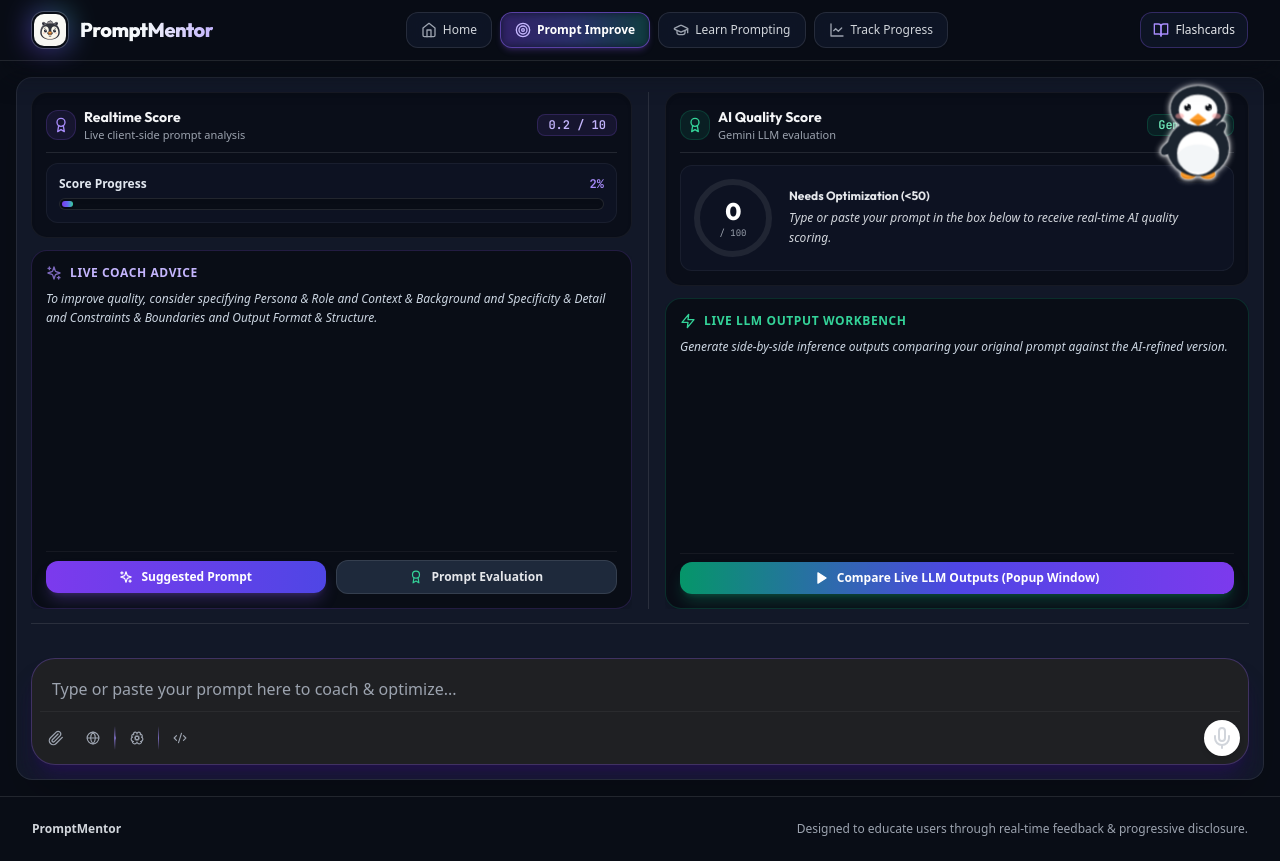
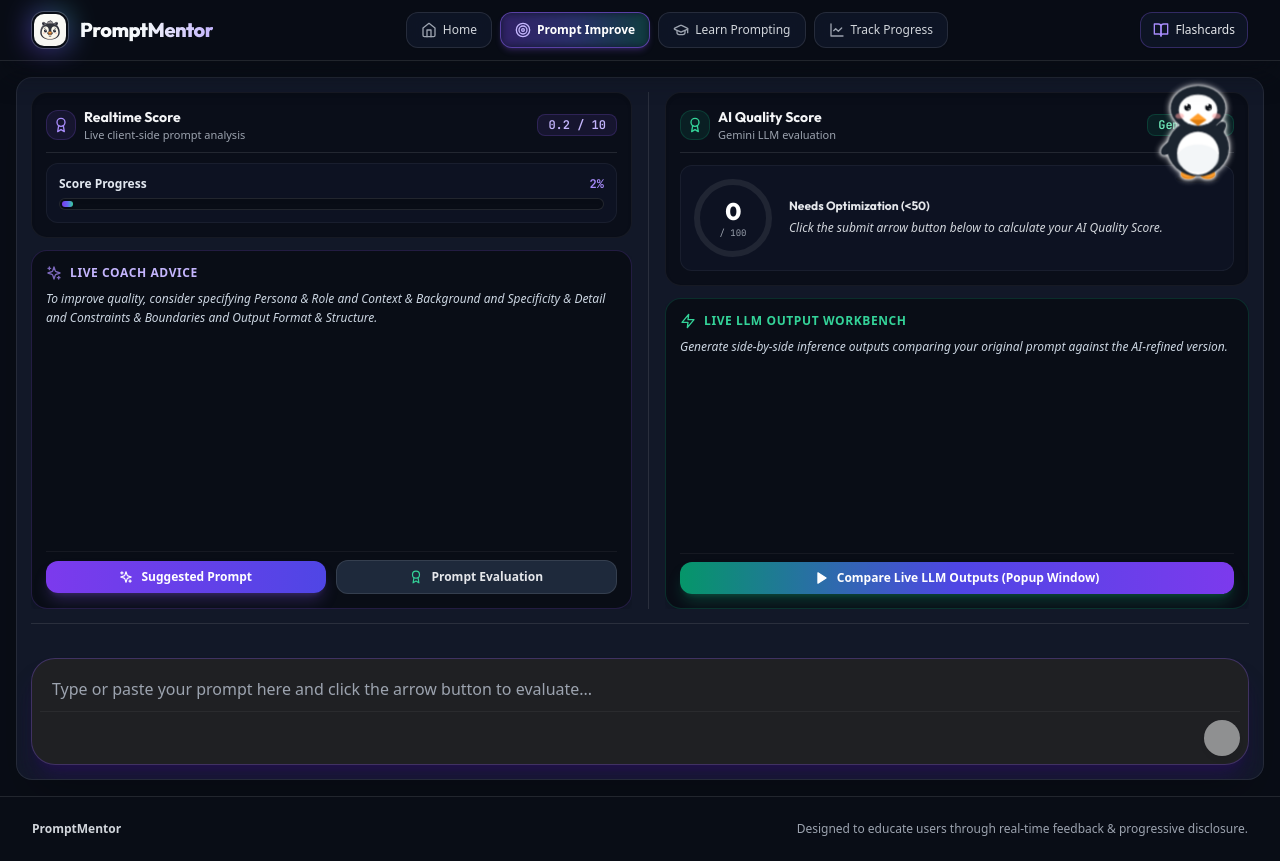
Before and after one commit to sonal428-hub/PromptMentor, a React (Vite) app: page /improve in a window 1280 px wide. Built offline with nearby package versions, Linux system fonts and the light colour scheme.

Commit message:
feat: remove extension icons from prompt box and restrict AI score calculation to explicit user submission only

```diff
--- a/src/components/ScoreRightPanel.jsx
+++ b/src/components/ScoreRightPanel.jsx
@@ -22,9 +22,10 @@
   const [copiedFinal, setCopiedFinal] = useState(false);
   const [penguinMode, setPenguinMode] = useState('idle');
 
-  // Real AI score calculation: force 0 when prompt is empty or blank
+  // Real AI score calculation: ONLY display AI score when explicitly submitted & evaluated
   const isPromptEmpty = !userPrompt || !userPrompt.trim();
-  const displayScore = isPromptEmpty ? 0 : (aiScoreResult?.score ?? (coaxResult?.score || 0));
+  const isSubmitted = !!aiScoreResult;
+  const displayScore = (isPromptEmpty || !isSubmitted) ? 0 : (aiScoreResult.score ?? 0);
   const strokeDashoffset = 226 - (226 * Math.min(100, Math.max(0, displayScore))) / 100;
 
   const prevScoreRef = useRef(undefined);
@@ -162,12 +163,12 @@
                   : 'Needs Optimization (<50)'}
               </h3>
               <p className="text-xs text-gray-300 leading-relaxed italic line-clamp-2">
-                {isPromptEmpty ? (
-                  'Type or paste your prompt in the box below to receive real-time AI quality scoring.'
+                {isPromptEmpty || !isSubmitted ? (
+                  'Click the submit arrow button below to calculate your AI Quality Score.'
                 ) : isAiScoreLoading ? (
                   <span className="text-violet-300 animate-pulse">Evaluating prompt structure with Gemini AI...</span>
                 ) : (
-                  aiScoreResult?.explanation || 'Score updates 2 seconds after typing stops to provide dynamic AI feedback.'
+                  aiScoreResult?.explanation || 'Score evaluated.'
                 )}
               </p>
             </div>
--- a/src/components/ui/ai-prompt-box.jsx
+++ b/src/components/ui/ai-prompt-box.jsx
@@ -526,188 +526,24 @@
           />
         </div>
 
-        {isRecording && (
-          <VoiceRecorder
-            isRecording={isRecording}
-            onStartRecording={handleStartRecording}
-            onStopRecording={handleStopRecording}
-          />
-        )}
-
-        <PromptInputActions className="flex items-center justify-between gap-2 p-0 pt-2 border-t border-white/5">
-          <div
-            className={cn(
-              "flex items-center gap-1 transition-opacity duration-300",
-              isRecording ? "opacity-0 invisible h-0" : "opacity-100 visible"
-            )}
-          >
-            <PromptInputAction tooltip="Upload image">
-              <button
-                type="button"
-                onClick={() => uploadInputRef.current?.click()}
-                className="flex h-8 w-8 text-gray-400 cursor-pointer items-center justify-center rounded-full transition-colors hover:bg-violet-500/20 hover:text-violet-300"
-                disabled={isRecording}
-              >
-                <Paperclip className="h-4 w-4 transition-colors" />
-                <input
-                  ref={uploadInputRef}
-                  type="file"
-                  className="hidden"
-                  onChange={(e) => {
-                    if (e.target.files && e.target.files.length > 0) processFile(e.target.files[0]);
-                    if (e.target) e.target.value = "";
-                  }}
-                  accept="image/*"
-                />
-              </button>
-            </PromptInputAction>
-
-            <div className="flex items-center">
-              <button
-                type="button"
-                onClick={() => handleToggleChange("search")}
-                className={cn(
-                  "rounded-full transition-all flex items-center gap-1 px-2 py-1 border h-7",
-                  showSearch
-                    ? "bg-[#1EAEDB]/15 border-[#1EAEDB] text-[#1EAEDB]"
-                    : "bg-transparent border-transparent text-gray-400 hover:text-gray-200"
-                )}
-              >
-                <div className="w-4 h-4 flex items-center justify-center flex-shrink-0">
-                  <motion.div
-                    animate={{ rotate: showSearch ? 360 : 0, scale: showSearch ? 1.1 : 1 }}
-                    whileHover={{ rotate: showSearch ? 360 : 15, scale: 1.1 }}
-                    transition={{ type: "spring", stiffness: 260, damping: 25 }}
-                  >
-                    <Globe className={cn("w-3.5 h-3.5", showSearch ? "text-[#1EAEDB]" : "text-inherit")} />
-                  </motion.div>
-                </div>
-                <AnimatePresence>
-                  {showSearch && (
-                    <motion.span
-                      initial={{ width: 0, opacity: 0 }}
-                      animate={{ width: "auto", opacity: 1 }}
-                      exit={{ width: 0, opacity: 0 }}
-                      transition={{ duration: 0.2 }}
-                      className="text-xs overflow-hidden whitespace-nowrap text-[#1EAEDB] flex-shrink-0"
-                    >
-                      Search
-                    </motion.span>
-                  )}
-                </AnimatePresence>
-              </button>
-
-              <CustomDivider />
-
-              <button
-                type="button"
-                onClick={() => handleToggleChange("think")}
-                className={cn(
-                  "rounded-full transition-all flex items-center gap-1 px-2 py-1 border h-7",
-                  showThink
-                    ? "bg-[#8B5CF6]/15 border-[#8B5CF6] text-[#8B5CF6]"
-                    : "bg-transparent border-transparent text-gray-400 hover:text-gray-200"
-                )}
-              >
-                <div className="w-4 h-4 flex items-center justify-center flex-shrink-0">
-                  <motion.div
-                    animate={{ rotate: showThink ? 360 : 0, scale: showThink ? 1.1 : 1 }}
-                    whileHover={{ rotate: showThink ? 360 : 15, scale: 1.1 }}
-                    transition={{ type: "spring", stiffness: 260, damping: 25 }}
-                  >
-                    <BrainCog className={cn("w-3.5 h-3.5", showThink ? "text-[#8B5CF6]" : "text-inherit")} />
-                  </motion.div>
-                </div>
-                <AnimatePresence>
-                  {showThink && (
-                    <motion.span
-                      initial={{ width: 0, opacity: 0 }}
-                      animate={{ width: "auto", opacity: 1 }}
-                      exit={{ width: 0, opacity: 0 }}
-                      transition={{ duration: 0.2 }}
-                      className="text-xs overflow-hidden whitespace-nowrap text-[#8B5CF6] flex-shrink-0"
-                    >
-                      Think
-                    </motion.span>
-                  )}
-                </AnimatePresence>
-              </button>
-
-              <CustomDivider />
-
-              <button
-                type="button"
-                onClick={handleCanvasToggle}
-                className={cn(
-                  "rounded-full transition-all flex items-center gap-1 px-2 py-1 border h-7",
-                  showCanvas
-                    ? "bg-[#F97316]/15 border-[#F97316] text-[#F97316]"
-                    : "bg-transparent border-transparent text-gray-400 hover:text-gray-200"
-                )}
-              >
-                <div className="w-4 h-4 flex items-center justify-center flex-shrink-0">
-                  <motion.div
-                    animate={{ rotate: showCanvas ? 360 : 0, scale: showCanvas ? 1.1 : 1 }}
-                    whileHover={{ rotate: showCanvas ? 360 : 15, scale: 1.1 }}
-                    transition={{ type: "spring", stiffness: 260, damping: 25 }}
-                  >
-                    <Code2 className={cn("w-3.5 h-3.5", showCanvas ? "text-[#F97316]" : "text-inherit")} />
-                  </motion.div>
-                </div>
-                <AnimatePresence>
-                  {showCanvas && (
-                    <motion.span
-                      initial={{ width: 0, opacity: 0 }}
-                      animate={{ width: "auto", opacity: 1 }}
-                      exit={{ width: 0, opacity: 0 }}
-                      transition={{ duration: 0.2 }}
-                      className="text-xs overflow-hidden whitespace-nowrap text-[#F97316] flex-shrink-0"
-                    >
-                      Canvas
-                    </motion.span>
-                  )}
-                </AnimatePresence>
-              </button>
-            </div>
-          </div>
-
-          <PromptInputAction
-            tooltip={
-              isLoading
-                ? "Analyzing prompt..."
-                : isRecording
-                ? "Stop recording"
-                : hasContent
-                ? "Analyze with AI PromptCoach"
-                : "Voice input"
-            }
-          >
+        <PromptInputActions className="flex items-center justify-end p-0 pt-2 border-t border-white/5">
+          <PromptInputAction tooltip={isLoading ? "Evaluating prompt..." : "Evaluate & Submit Prompt"}>
             <Button
               variant="default"
               size="icon"
               className={cn(
                 "h-9 w-9 rounded-full transition-all duration-200 shadow-md",
-                isRecording
-                  ? "bg-transparent hover:bg-gray-600/30 text-red-500 hover:text-red-400"
-                  : hasContent
+                hasContent
                   ? "bg-gradient-to-r from-violet-600 to-indigo-600 hover:from-violet-500 hover:to-indigo-500 text-white shadow-violet-500/30"
                   : "bg-slate-800 hover:bg-slate-700 text-gray-400 hover:text-gray-200"
               )}
-              onClick={() => {
-                if (isRecording) setIsRecording(false);
-                else if (hasContent) handleSubmit();
-                else setIsRecording(true);
-              }}
-              disabled={isLoading && !hasContent}
+              onClick={handleSubmit}
+              disabled={isLoading || !hasContent}
             >
               {isLoading ? (
                 <Square className="h-4 w-4 fill-white animate-pulse" />
-              ) : isRecording ? (
-                <StopCircle className="h-5 w-5 text-red-500" />
-              ) : hasContent ? (
+              ) : (
                 <ArrowUp className="h-4.5 w-4.5 text-white" />
-              ) : (
-                <Mic className="h-4.5 w-4.5 text-gray-300 transition-colors" />
               )}
             </Button>
           </PromptInputAction>
--- a/src/pages/ImprovePage.jsx
+++ b/src/pages/ImprovePage.jsx
@@ -57,40 +57,29 @@
     return `To improve quality, consider specifying ${missing.map(p => p.title).join(' and ')}.`;
   })();
 
-  // Debounced real AI score calculation
-  useEffect(() => {
-    if (!userPrompt || !userPrompt.trim()) {
+  // Reset AI score state when prompt text is edited prior to submit
+  const handleUserPromptChange = (newVal) => {
+    setUserPrompt(newVal);
     setAiScoreResult(null);
-      setIsAiScoreLoading(false);
-      return;
-    }
+  };
+
+  // Evaluate AI Score ONLY when the user explicitly clicks submit/send
+  const handlePromptSubmit = async (submittedText) => {
+    const textToEvaluate = submittedText || userPrompt;
+    if (!textToEvaluate || !textToEvaluate.trim()) return;
 
     setIsAiScoreLoading(true);
-    let isAborted = false;
-
-    const timer = setTimeout(async () => {
+    setAiScoreError('');
     try {
-        const res = await evaluateAiScore(userPrompt, apiKey);
-        if (!isAborted) {
+      const res = await evaluateAiScore(textToEvaluate, apiKey);
       setAiScoreResult(res);
-          setAiScoreError('');
-        }
+      if (onCoax) onCoax();
     } catch (err) {
-        if (!isAborted) {
       setAiScoreError(err.message || 'AI Score calculation failed');
-        }
     } finally {
-        if (!isAborted) {
       setIsAiScoreLoading(false);
     }
-      }
-    }, 2000);
-
-    return () => {
-      isAborted = true;
-      clearTimeout(timer);
   };
-  }, [userPrompt, apiKey]);
 
   const openModal = (type) => {
     setModalType(type);
@@ -223,15 +212,13 @@
 
           {/* Full-Width Textbox Section: Spanning Symmetrically Across BOTH Left & Right Sections */}
           <div className="w-full pt-2.5 border-t border-white/10 space-y-2">
-            <PresetPrompts onSelectPreset={(text) => setUserPrompt(text)} />
+            <PresetPrompts onSelectPreset={(text) => handleUserPromptChange(text)} />
             <PromptInputBox
               value={userPrompt}
-              onValueChange={setUserPrompt}
-              onSend={() => {
-                if (onCoax) onCoax();
-              }}
-              isLoading={isCoaxing}
-              placeholder="Type or paste your prompt here to coach & optimize..."
+              onValueChange={handleUserPromptChange}
+              onSend={(text) => handlePromptSubmit(text)}
+              isLoading={isAiScoreLoading || isCoaxing}
+              placeholder="Type or paste your prompt here and click the arrow button to evaluate..."
               className="w-full max-w-none shadow-xl shadow-violet-950/40"
             />
           </div>
```
Lines whose indentation alone changed are shown as unchanged.
